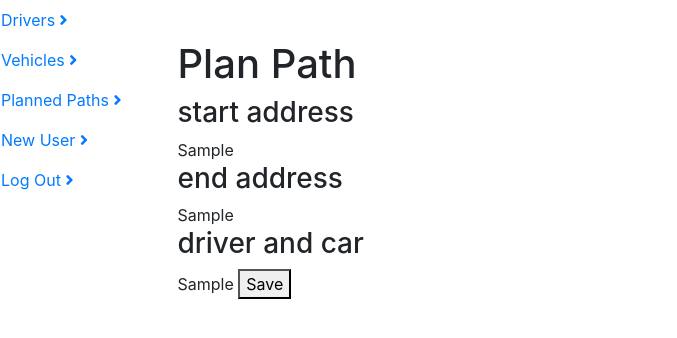
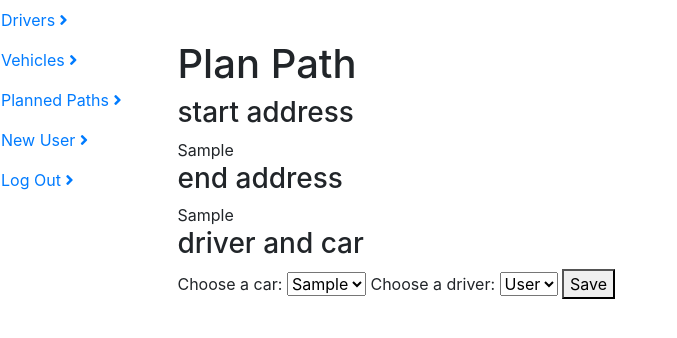
Before and after one commit to Daviz96/Veichle-Management-System, a Django app: template vms_app/templates/vms-path-add.html in a window 1280 px wide. Shown: the part 56-394 px from the top of the page, without its empty margins (0-677 px from the left). Run offline with Django 4.2, Linux system fonts and the light colour scheme; the template is opened without the code that fills it: most values are stand-ins (such as "Sample title", 1, 10 or a date in 2020); some libraries are stand-ins or nearby versions; some web fonts are replaced.

Commit message:
modified add path view and template

```diff
--- a/vms_app/templates/vms-path-add.html
+++ b/vms_app/templates/vms-path-add.html
@@ -10,7 +10,18 @@
         <h3>end address</h3>
       {{ form_end }}
         <h3>driver and car</h3>
-      {{ form_path.as_p }}
+       <label for="cars">Choose a car:</label>
+<select id="cars" name="cars">
+    {% for vehicle in vehicles %}
+    <option value="{{ vehicle }}">{{ vehicle.registration_plate }}</option>
+    {% endfor %}
+</select>
+           <label for="cars">Choose a driver:</label>
+<select id="drivers" name="drivers">
+    {% for driver in drivers %}
+    <option value="{{ driver }}">{{ driver.lastName }}</option>
+    {% endfor %}
+</select>
       <button type="submit">Save</button>
     </form>
 
--- a/vms_app/views.py
+++ b/vms_app/views.py
@@ -184,11 +184,13 @@ class PathAddView(View):
     def get(self, request):
         form_start = AddressForm()
         form_end = AddressForm()
-        form_path = PathForm()
+        vehicles = Vehicle.objects.filter(vehicle_status="NW")
+        drivers = Driver.objects.filter(status="NW")
         context = {
             "user": user(request),
             "form_start": form_start,
             "form_end": form_end,
-            "form_path": form_path,
+            "drivers": drivers,
+            "vehicles": vehicles,
         }
         return render(request, "vms-path-add.html", context)
```
